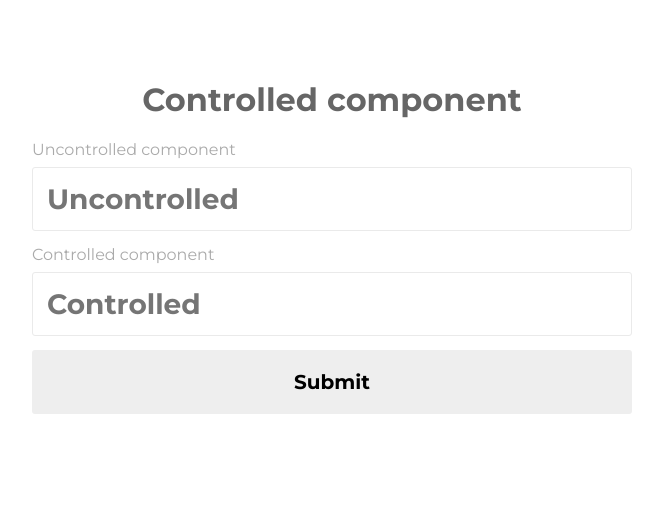
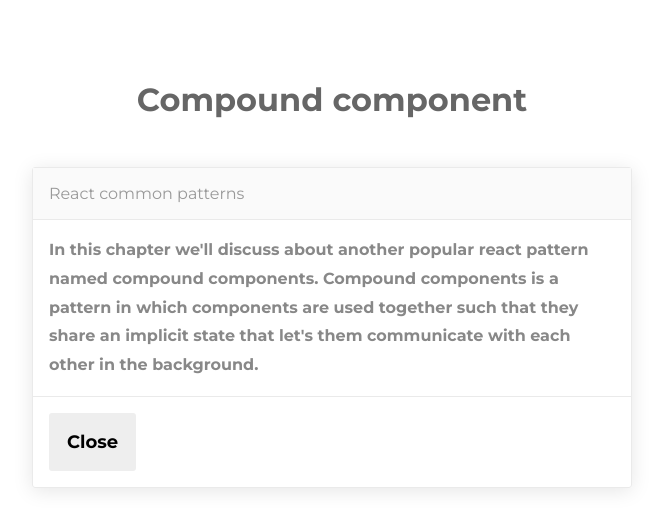
Before and after one commit to smtrd3/useful-react-patterns, a React (Create React App) app: page / in a window 1280 px wide. Shown: the top 530 px of the page, without its empty margins (308-971 px from the left). Built offline with nearby package versions, Linux system fonts and the light colour scheme.

Commit message:
ch-5 working snapshot

```diff
--- a/src/App.js
+++ b/src/App.js
@@ -1,39 +1,45 @@
 import React, { Component } from "react";
 
-class App extends Component {
-    ref = React.createRef();
+const dialogHeader = `React common patterns`;
 
-    state = {
-        value: ""
-    };
+const dialogContent = `In this chapter we'll discuss about another popular react
+pattern named compound components. Compound components is a
+pattern in which components are used together such that they
+share an implicit state that let's them communicate with
+each other in the background.`;
 
-    submit = () => {
-        alert(`Uncontrolled input value is "${this.ref.current.value}"`);
-    };
+class Dialog extends React.Component {
+    static Header = props => (
+        <div className="dialog-header">{props.children}</div>
+    );
+
+    static Body = props => <div className="dialog-body">{props.children}</div>;
+
+    static Actions = props => (
+        <div className="dialog-actions">{props.children}</div>
+    );
 
     render() {
-      let { value } = this.state
+        return <div className="dialog">
+            { this.props.children}
+        </div>;
+    }
+}
+
+class App extends Component {
+    render() {
         return (
-            <div className="demo first">
-                <h1 className="title">Controlled component</h1>
-                {/* <code>
-                  { JSON.stringify(this.state, null, 2) }
-                </code> */}
-                <div className="uncontrolled-input">
-                    <label>Uncontrolled component</label>
-                    <input placeholder="Uncontrolled" ref={this.ref} />
-                </div>
-                <div className="controlled-input">
-                    <label>Controlled component</label>
-                    <input
-                        placeholder="Controlled"
-                        value={value}
-                        onChange={e => this.setState({ value: e.target.value })}
-                    />
-                </div>
-                <div>
-                    <button onClick={this.submit}>Submit</button>
-                </div>
+            <div className="demo ch-5">
+                <h1 className="title">Compound component</h1>
+                <Dialog>
+                    <Dialog.Header>{ dialogHeader }</Dialog.Header>
+                    <Dialog.Body>
+                        {dialogContent}
+                    </Dialog.Body>
+                    <Dialog.Actions>
+                        <button>Close</button>
+                    </Dialog.Actions>
+                </Dialog>
             </div>
         );
     }
--- a/src/index.scss
+++ b/src/index.scss
@@ -102,7 +102,39 @@ ul {
 .demo {
   max-width: 600px;
   margin: 5em auto;
-  &.first {
 
+  &.ch-5 {
+    button {
+      display: inline-block;
+      font-size: 18px;
+      width: auto;
+      margin-right: .5em;
+    }
+
+    .dialog {
+      border: solid 1px #EAEAEA;
+      border-radius: 3px;
+      box-shadow: 0 3px 20px rgba(black, .1);
+      margin-top: 3em;
+
+      &-header {
+        padding: 1em;
+        border-bottom: 1px solid #EAEAEA;
+        color: #999;
+        background-color: #FAFAFA;
+      }
+
+      &-body {
+        padding: 1em;
+        border-bottom: 1px solid #EAEAEA;
+        line-height: 1.8em;
+        color: #888;
+        font-weight: bold;
+      }
+
+      &-actions {
+        padding: 1em;
+      }
+    }
   }
 }
```
